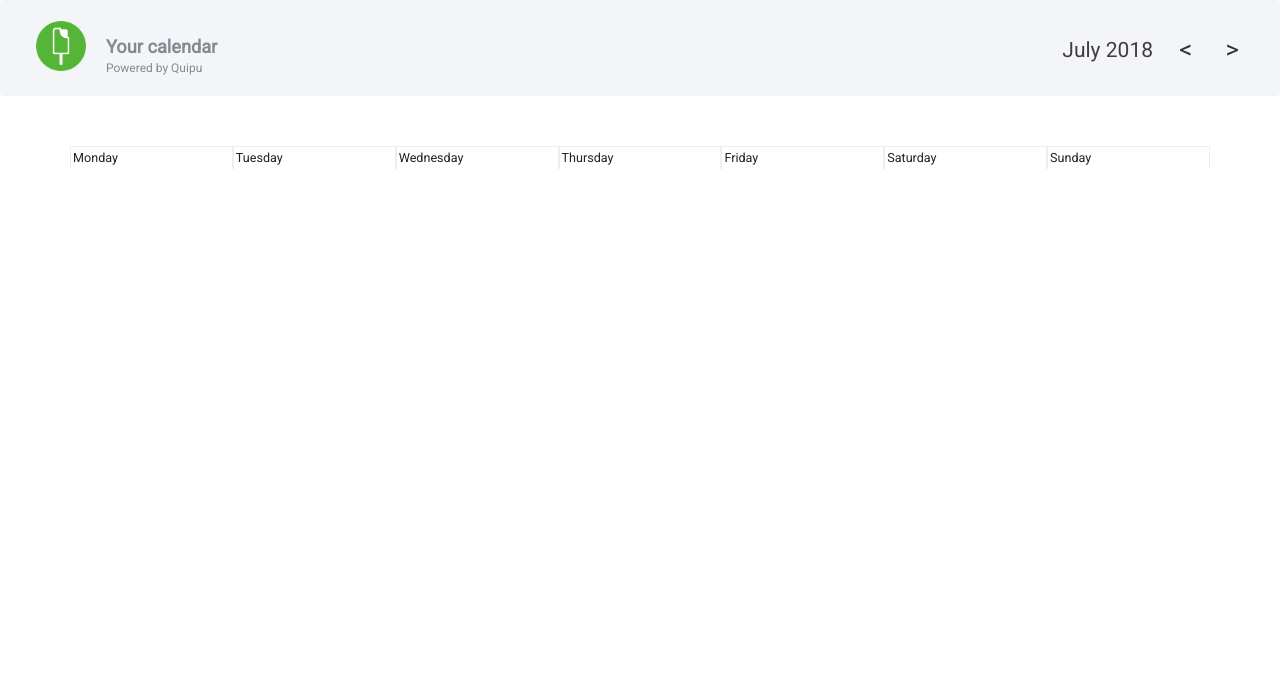
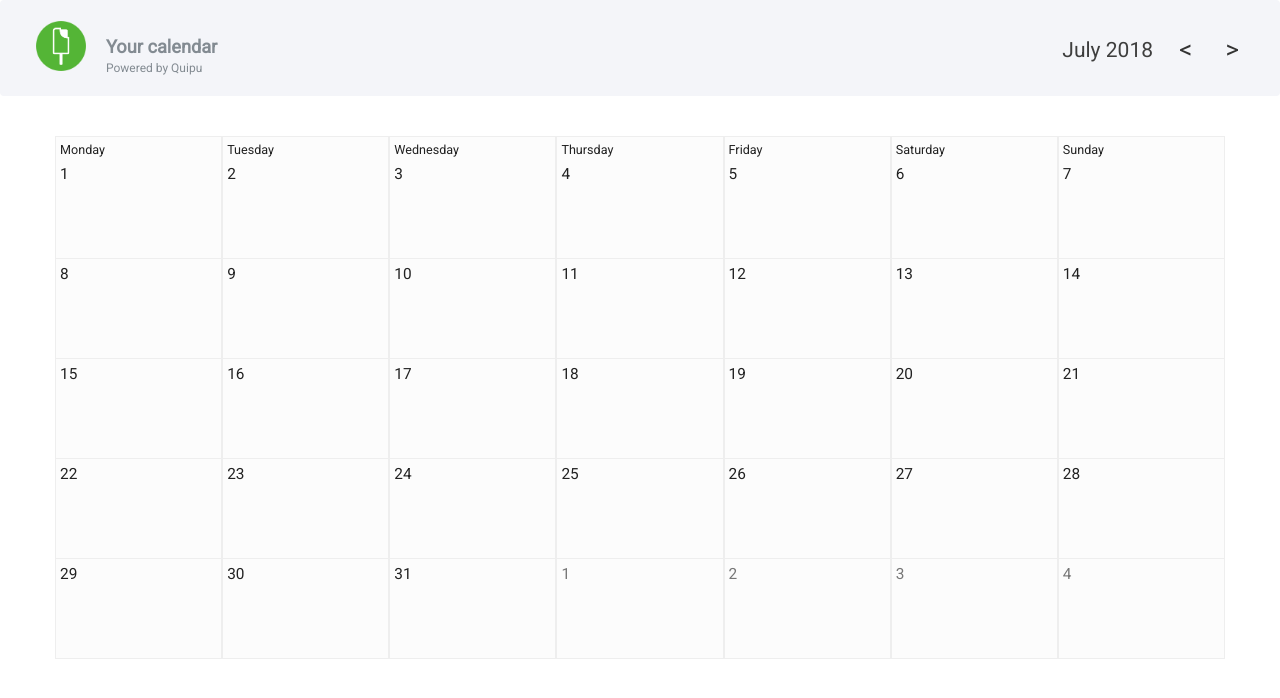
Before and after one commit to marctorrelles/calendar, a React (Create React App) app in the folder front/: page / in a window 1280 px wide. Shown: the top 698 px of the page. Built offline with nearby package versions, Linux system fonts and the light colour scheme.

Commit message:
Calendar view created. TODO stylize.

```diff
--- a/front/src/components/calendar.js
+++ b/front/src/components/calendar.js
@@ -2,7 +2,7 @@ import React, { Component }  from 'react';
 import { Grid, Row, Col, Button } from 'react-bootstrap';
 import moment from 'moment';
 
-import { makeCalendar } from "../utils/calendar";
+import { makeCalendar } from '../utils/calendar';
 
 class Calendar extends Component {
 
@@ -24,7 +24,6 @@ class Calendar extends Component {
     }
 
     handleMonthChange(nextMonth = true) {
-        console.log("click")
         const MONTH = this.state.currentMonth;
         nextMonth ?
         this.setState({
@@ -41,13 +40,13 @@ class Calendar extends Component {
         const MONTH = this.state.currentMonth;
 
         return (
-            <Row className="calendar-navigator">
-                <div className="month-name">
-                    <span className="align-middle">
+            <Row className='calendar-navigator'>
+                <div className='month-name'>
+                    <span className='align-middle'>
                         {monthNames[MONTH.month()]} {MONTH.year()}
                     </span>
                 </div>
-                <div className="arrows">
+                <div className='arrows'>
                     <Button onClick={() => this.handleMonthChange(false)}>&lt;</Button>
                     <Button onClick={() => this.handleMonthChange(true)}>&gt;</Button>
                 </div>
@@ -64,19 +63,19 @@ class Calendar extends Component {
         });
         return (
             <div>
-                <div className="hidden-xs">
+                <div className='hidden-xs'>
                     {weekdays.map( weekday => {
                         return(
-                            <Col className="calendar-col">
+                            <Col className='calendar-col'>
                                 <span>{weekday}</span>
                             </Col>
                         )
                     })}
                 </div>
-                <div className="hidden-lg hidden-md hidden-sm">
+                <div className='hidden-lg hidden-md hidden-sm'>
                     {weekdaysShort.map( weekday => {
                         return(
-                            <Col className="calendar-col">
+                            <Col className='calendar-col'>
                                 <span>{weekday}</span>
                             </Col>
                         )
@@ -86,12 +85,38 @@ class Calendar extends Component {
         )
     }
 
+    renderCalendarDays() {
+        return(
+            <div>
+                {this.state.calendar.map( day => {
+                    if (day.isActualMonth) {
+                        console.log(day)
+                        return (
+                            <Col className='calendar-col'>
+                                <span>{day.day}</span>
+                            </Col>
+                        )
+                    }
+                    return (
+                        <Col className='calendar-col'>
+                            <span className='text-muted'>{day.day}</span>
+                        </Col>
+                    )
+
+                })}
+            </div>
+        )
+    }
+
     render() {
         return (
-            <Grid className="calendar-container">
+            <Grid className='calendar-container'>
                 {this.renderNavigator()}
-                <Row className="calendar-week-names text-left">
+                <Row className='calendar-week-names text-left'>
                     {this.renderWeekDays()}
+                </Row>
+                <Row className='calendar-days text-left'>
+                    {this.renderCalendarDays()}
                 </Row>
             </Grid>
         )
--- a/front/src/components/header.js
+++ b/front/src/components/header.js
@@ -1,7 +1,6 @@
 import React, { Component }  from 'react';
 import {Col, Nav} from 'react-bootstrap';
 import logo from '../img/logo.png';
-import Calendar from "./calendar";
 
 class Header extends Component {
 
--- a/front/src/css/style.css
+++ b/front/src/css/style.css
@@ -88,14 +88,15 @@ body {
 /*** Calendar css ***/
 
 .calendar-container {
-    padding: 3rem;
+    background-color: #fcfcfc;
+    margin-top: 4rem;
 }
 
 .calendar-col {
     width: calc(100% / 7);
     float: left;
     border: 1px solid #eee;
-    padding: 0.2rem;
+    padding: 0.4rem;
 }
 
 .calendar-week-names {
@@ -105,4 +106,12 @@ body {
 .calendar-week-names .calendar-col {
     font-color: #888;
     border-bottom: 0;
+    padding-bottom: 0em;
 }
+
+.calendar-days .calendar-col {
+    font-size: 1.1em;
+    font-color: #000;
+    border-top: 0;
+    min-height: 100px;
+}
--- a/front/src/utils/calendar.js
+++ b/front/src/utils/calendar.js
@@ -1,21 +1,20 @@
 import moment from 'moment';
-import Calendar from "../components/calendar";
-
 
 export function makeCalendar(currentMonth) {
 
     let posFirst = currentMonth.startOf('month').day();
     let posLast = currentMonth.endOf('month').day();
-    let startDate = currentMonth.format("YYYY-MM-01");
-    let endDate = currentMonth.format("YYYY-MM-") + currentMonth.daysInMonth();
+    let startDate = currentMonth.format('YYYY-MM-01');
+    let endDate = currentMonth.format('YYYY-MM-') + currentMonth.daysInMonth();
 
     let calendar = [];
 
     while (posFirst > 0) {
-        const day = currentMonth.clone().startOf('month').subtract(posFirst,"days");
+        const day = currentMonth.clone().startOf('month').subtract(posFirst,'days');
         calendar.push({
             day: day.date(),
             dayOfTheWeek: day.day(),
+            date: day.toISOString(),
             isActualMonth: false
         });
         posFirst--;
@@ -25,16 +24,18 @@ export function makeCalendar(currentMonth) {
         calendar.push({
             day: day.date(),
             dayOfTheWeek: day.day(),
+            date: day.toISOString(),
             isActualMonth: true
         });
-        startDate = day.add(1, "days").format("YYYY-MM-DD");
+        startDate = day.add(1, 'days').format('YYYY-MM-DD');
     }
     let counter = 1;
     while (posLast < 6) {
-        const day = currentMonth.clone().endOf('month').add(counter,"days");
+        const day = currentMonth.clone().endOf('month').add(counter,'days');
         calendar.push({
             day: day.date(),
             dayOfTheWeek: day.day(),
+            date: day.toISOString(),
             isActualMonth: false
         });
         counter++;
```
Lines whose indentation alone changed are shown as unchanged.
